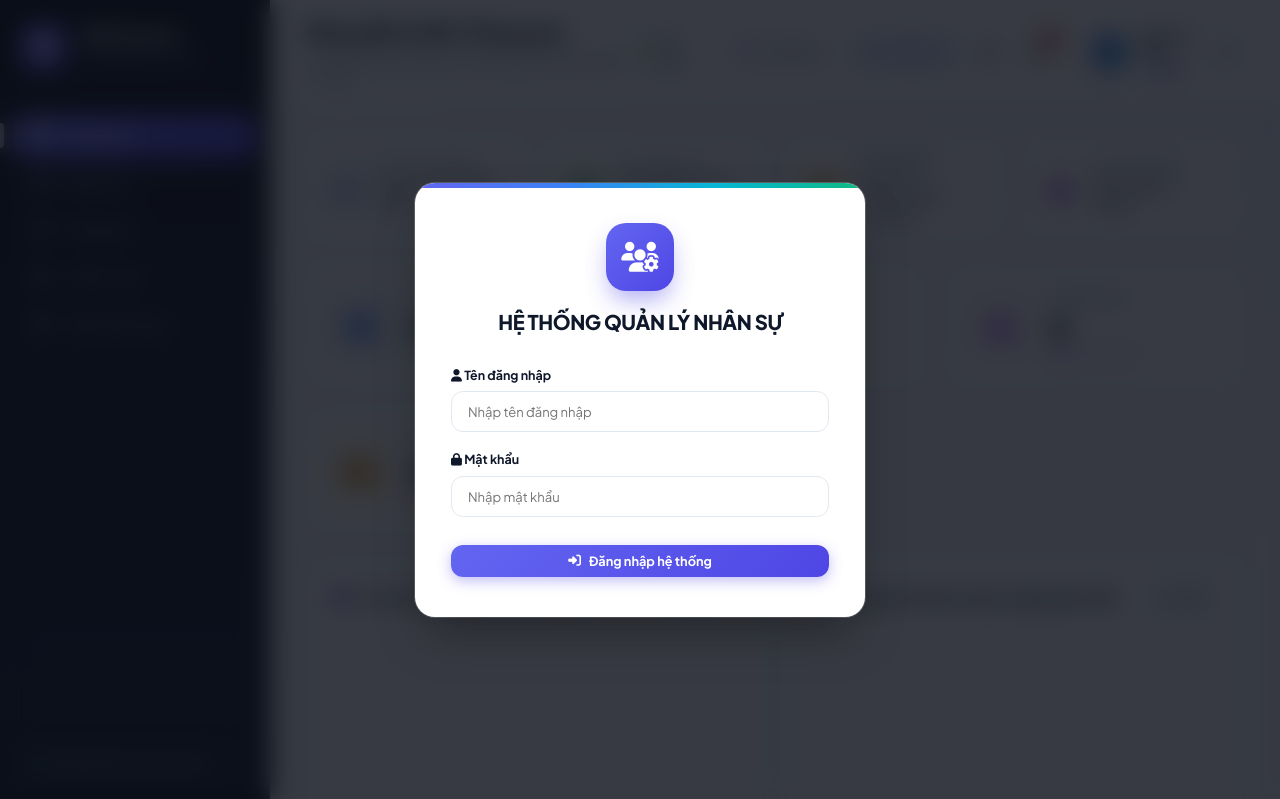
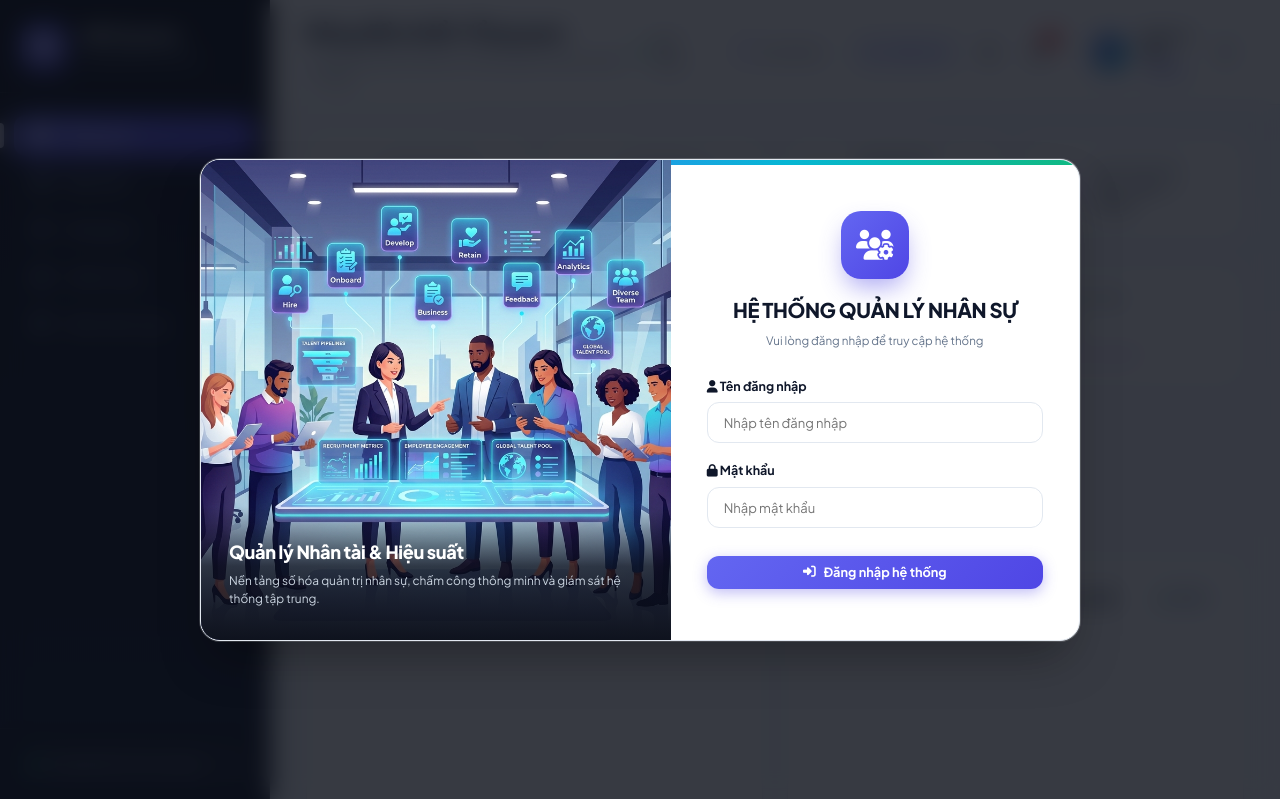
Before and after one commit to Qtruong26/H-th-ng-Qu-n-l-Nh-n-s-HRM-, a website: page app/src/public/index.html in a window 1280 px wide. Shown: the top 799 px of the page. Drawn offline with nearby package versions, Linux system fonts and the light colour scheme.

Commit message:
feat(ui): thêm ảnh minh họa nhân sự split-layout cho form đăng nhập

```diff
--- a/app/src/public/index.html
+++ b/app/src/public/index.html
@@ -16,12 +16,24 @@
 
   <!-- LOGIN MODAL / OVERLAY (BẢO MẬT & XÁC THỰC) -->
   <div id="login-overlay" class="login-overlay">
-    <div class="login-card">
+    <div class="login-card login-split-card">
+      <!-- Cột ảnh minh họa Nhân sự -->
+      <div class="login-banner">
+        <img src="hrm_login_hero.jpg" alt="HRM Talent & Personnel Portal" class="login-hero-img">
+        <div class="login-banner-overlay">
+          <h3>Quản lý Nhân tài & Hiệu suất</h3>
+          <p>Nền tảng số hóa quản trị nhân sự, chấm công thông minh và giám sát hệ thống tập trung.</p>
+        </div>
+      </div>
+
+      <!-- Cột Form đăng nhập -->
+      <div class="login-form-container">
         <div class="login-header">
           <div class="login-brand-icon">
             <i class="fa-solid fa-users-gear"></i>
           </div>
           <h2>HỆ THỐNG QUẢN LÝ NHÂN SỰ</h2>
+          <span class="login-welcome">Vui lòng đăng nhập để truy cập hệ thống</span>
         </div>
 
         <div id="login-error-alert" class="alert-error" style="display: none;"></div>
@@ -39,6 +51,7 @@
             <i class="fa-solid fa-right-to-bracket"></i> Đăng nhập hệ thống
           </button>
         </form>
+      </div>
     </div>
   </div>
 
--- a/app/src/public/style.css
+++ b/app/src/public/style.css
@@ -209,6 +209,74 @@ body {
   position: relative;
   overflow: hidden;
   animation: modalPop 0.32s cubic-bezier(0.16, 1, 0.3, 1);
+}
+
+.login-split-card {
+  max-width: 880px;
+  padding: 0;
+  display: grid;
+  grid-template-columns: 1.15fr 1fr;
+  border: 1px solid var(--border);
+}
+
+.login-banner {
+  position: relative;
+  min-height: 480px;
+  overflow: hidden;
+  background: #090d16;
+  display: flex;
+  flex-direction: column;
+  justify-content: flex-end;
+}
+
+.login-hero-img {
+  position: absolute;
+  inset: 0;
+  width: 100%;
+  height: 100%;
+  object-fit: cover;
+  transition: transform 0.6s cubic-bezier(0.16, 1, 0.3, 1);
+}
+
+.login-split-card:hover .login-hero-img {
+  transform: scale(1.04);
+}
+
+.login-banner-overlay {
+  position: relative;
+  z-index: 2;
+  padding: 32px 28px;
+  background: linear-gradient(180deg, rgba(9, 13, 22, 0) 0%, rgba(9, 13, 22, 0.75) 45%, rgba(9, 13, 22, 0.95) 100%);
+  color: #ffffff;
+}
+
+.login-banner-overlay h3 {
+  font-size: 1.25rem;
+  font-weight: 800;
+  letter-spacing: -0.02em;
+  color: #ffffff;
+  margin-bottom: 6px;
+}
+
+.login-banner-overlay p {
+  font-size: 0.82rem;
+  color: #cbd5e1;
+  line-height: 1.5;
+}
+
+.login-form-container {
+  padding: 42px 36px;
+  display: flex;
+  flex-direction: column;
+  justify-content: center;
+}
+
+.login-welcome {
+  display: block;
+  font-size: 0.8rem;
+  color: var(--text-muted);
+  margin-top: 6px;
+  line-height: 1.4;
 }
 
 .login-card::before {
@@ -2452,4 +2520,11 @@ body {
   .form-grid {
     grid-template-columns: 1fr;
   }
-}
+  .login-split-card {
+    grid-template-columns: 1fr;
+    max-width: 440px;
+  }
+  .login-banner {
+    min-height: 200px;
+  }
+}
```
Also changed, not shown: app/src/public/hrm_login_hero.jpg (added). Lines whose indentation alone changed are shown as unchanged.
